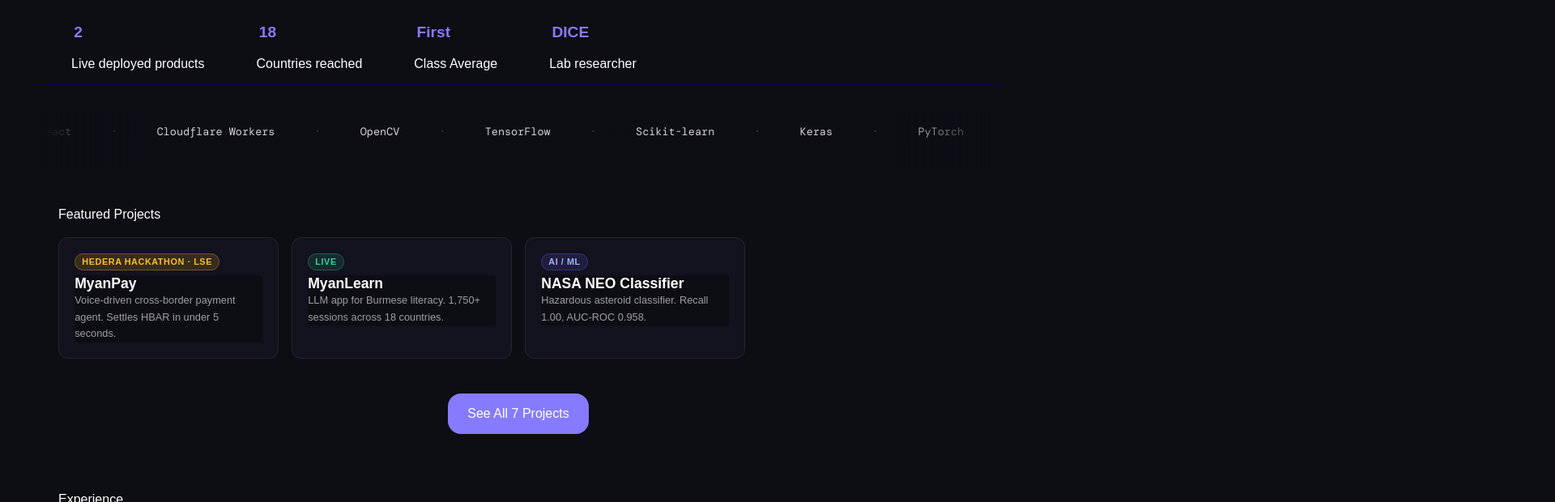
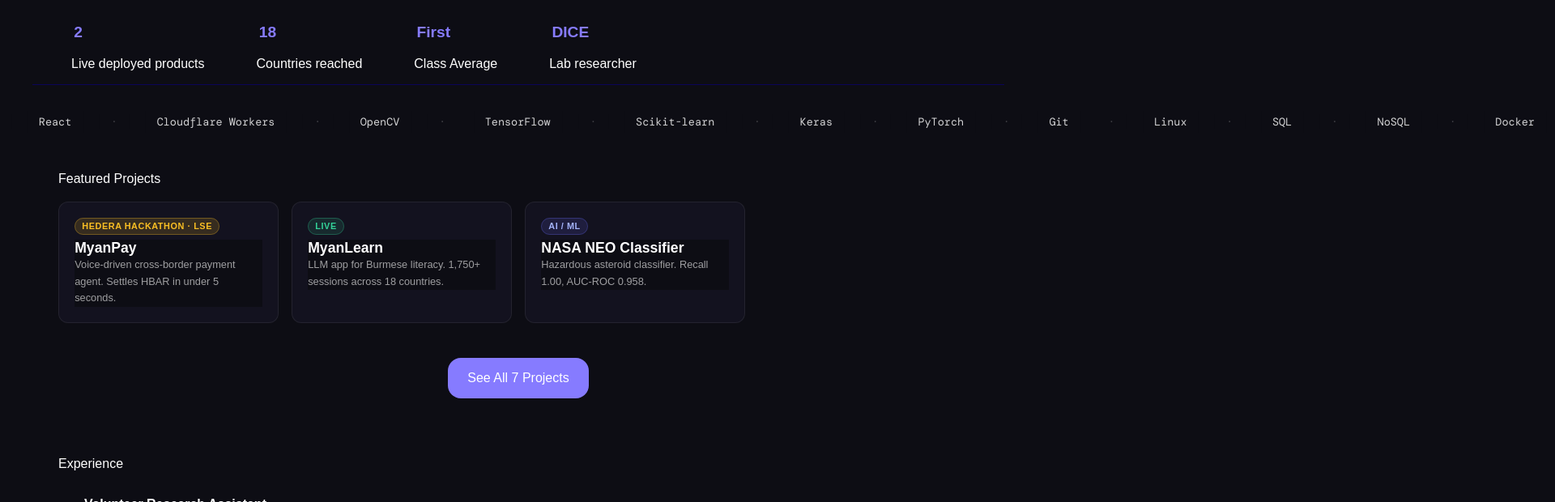
Before and after one commit to HtetMyatAungg/PersonalWebsite, a plain HTML site: page index.html in a window 1280 px wide. Shown: the part 480-1100 px from the top of the page at 81% size, 1920 px wide, since content can reach past the window. Drawn offline with nearby package versions, Linux system fonts and the light colour scheme.

Commit message:
change css

```diff
--- a/index.html
+++ b/index.html
@@ -61,8 +61,7 @@
         </div>
     </div>
     <div class="skills animate-on-scroll" id="skills">
-        <div class="skills-marquee-wrapper">
-            <div class="skills-marquee-track">
+            <div class="skills-animation-track">
                 <span class="skill-tag">Python</span>
                 <span class="skill-sep">·</span>
                 <span class="skill-tag">JavaScript</span>
@@ -124,7 +123,6 @@
                 <span class="skill-tag">Docker</span>
                 <span class="skill-sep">·</span>
             </div>
-        </div>
     </div>
     <div class="projects-teaser animate-on-scroll" id="projects">
         <p class="title">Featured Projects</p>
--- a/main.css
+++ b/main.css
@@ -597,15 +597,7 @@ body{
     padding-right: 1em;
 }
 
-.skills-marquee-wrapper {
-  overflow: hidden;
-  width: 100%;
-  padding: 12px 0 32px;
-  mask-image: linear-gradient(to right, transparent, black 10%, black 90%, transparent);
-  -webkit-mask-image: linear-gradient(to right, transparent, black 10%, black 90%, transparent);
-}
-
-.skills-marquee-track {
+.skills-animation-track {
   display: inline-flex;
   align-items: center;
   gap: 20px;
```
